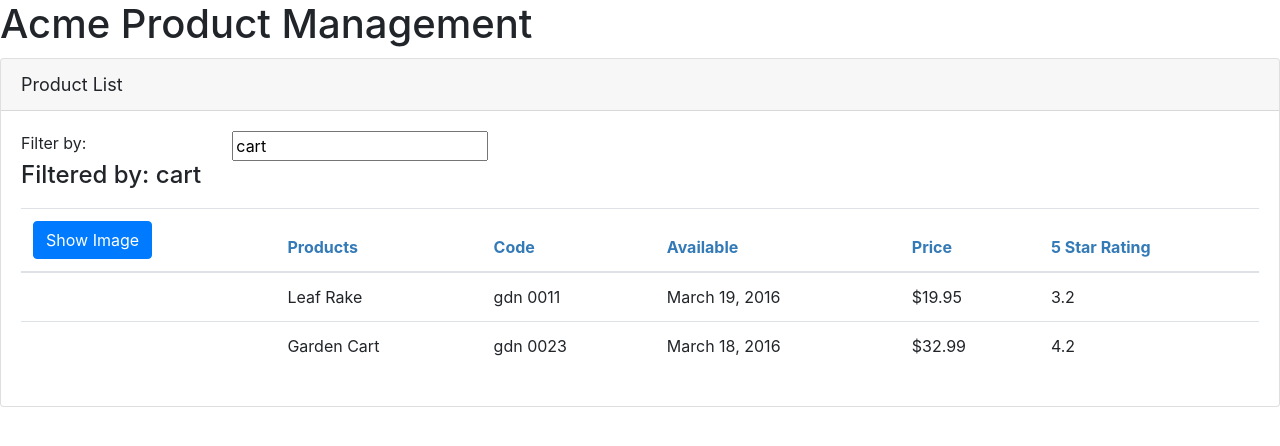
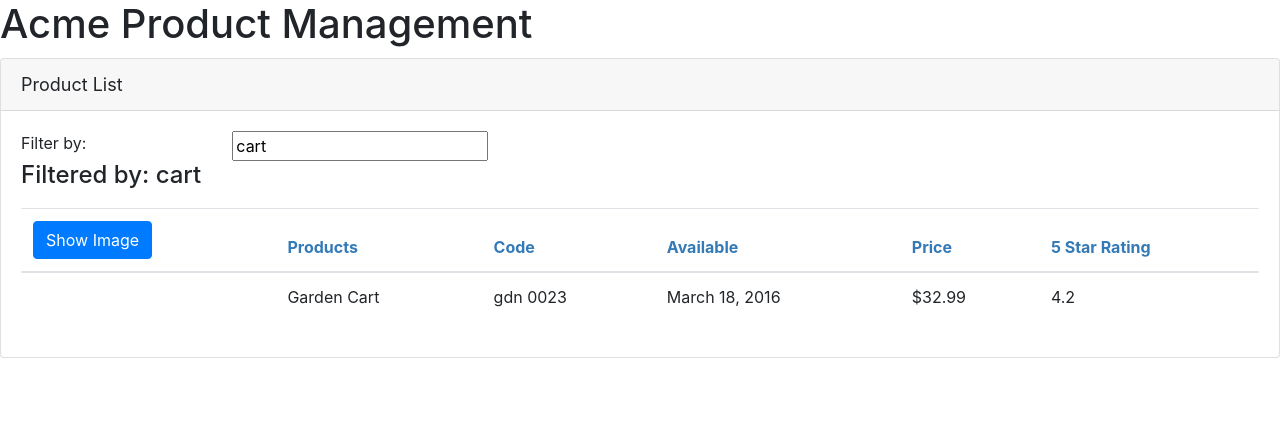
Before and after one commit to umair719/angular, an Angular app: page / in a window 1280 px wide. Shown: the top 446 px of the page. Built offline with nearby package versions, Linux system fonts and the light colour scheme.

Commit message:
added filtering to the list

```diff
--- a/src/app/app.component.css
+++ b/src/app/app.component.css
@@ -1,3 +1,7 @@
 .nav-link {
   font-size: large;
 }
+
+thead {
+  color: #337AB7
+}
--- a/src/app/products/product-list.component.html
+++ b/src/app/products/product-list.component.html
@@ -32,9 +32,11 @@
                 </tr>
                 </thead>
                 <tbody>
-                <tr *ngFor="let product of products">
-                    <td><img *ngIf="showImage" [src]='product.imageUrl' [title]='product.productName'
-                             [style.width.px]='imageWidth' [style.margin.px]='imageMargin'></td>
+                <tr *ngFor="let product of filteredProducts">
+                    <td>
+                        <img *ngIf="showImage" [src]='product.imageUrl' [title]='product.productName'
+                             [style.width.px]='imageWidth' [style.margin.px]='imageMargin'>
+                    </td>
                     <td>{{product.productName}}</td>
                     <td>{{product.productCode | lowercase | convertToSpaces: '-' }}</td>
                     <td>{{product.releaseDate}}</td>
--- a/src/app/products/product-list.component.ts
+++ b/src/app/products/product-list.component.ts
@@ -12,7 +12,24 @@
     imageWidth: number = 50;
     imageMargin: number = 2;
     showImage: boolean = false;
-    listFilter: string = 'cart';
+    _listFilter: string;
+
+    constructor() {
+        this.filteredProducts = this.products;
+        this.listFilter = 'cart';
+    }
+
+    get listFilter(): string {
+        return this._listFilter;
+    }
+
+    set listFilter(value: string) {
+        this._listFilter = value;
+        this.filteredProducts = this.listFilter ? this.performFilter(this.listFilter) : this.products;
+    }
+
+    filteredProducts: IProduct[];
+
     products: IProduct[] = [
         {
             'productId': 1,
@@ -36,6 +53,11 @@
         }
     ];
 
+    performFilter(filterBy: string): IProduct[] {
+        filterBy = filterBy.toLocaleLowerCase();
+        return this.products.filter((product: IProduct) => product.productName.toLocaleLowerCase().indexOf(filterBy) !== -1);
+    }
+
     toggleImage(): void {
         this.showImage = !this.showImage;
     }
@@ -43,5 +65,4 @@
     ngOnInit(): void {
         console.log('In OnInit');
     }
-
 }
--- a/src/app/shared/convert-to-spaces.pipe.ts
+++ b/src/app/shared/convert-to-spaces.pipe.ts
@@ -3,6 +3,7 @@
 @Pipe({
     name: 'convertToSpaces'
 })
+
 export class ConvertToSpacesPipe implements PipeTransform {
     transform(value: string, character: string): string {
         return value.replace(character, ' ');
```
